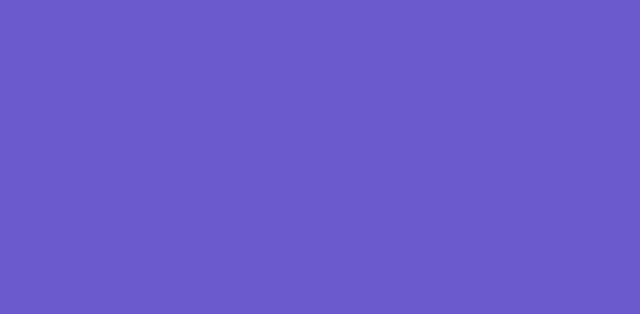
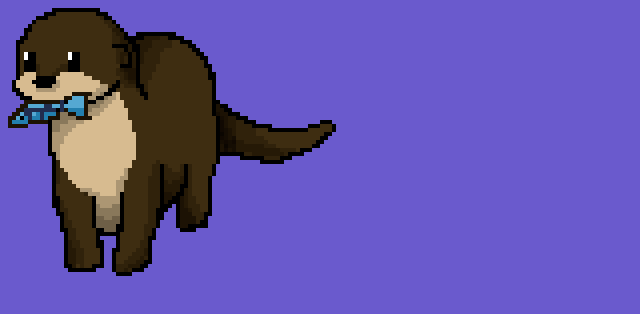
Before and after one commit to ott3r-dev/website, a plain HTML site: page index.html in a window 1280 px wide. Shown: the whole page, without its empty margins (0-640 px from the left). Drawn offline with Linux system fonts and the light colour scheme.

Commit message:
Update index.html

```diff
--- a/index.html
+++ b/index.html
@@ -24,7 +24,7 @@
   var frame = 0;
   image.onload = function () {
    function animate() {
-    ctx.drawImage(image, 0, 0, frame * 82, 0);
+    ctx.drawImage(image, frame * 82, 0);
     frame++;
     frame = frame % 8;
     setTimeout(() => {
```
